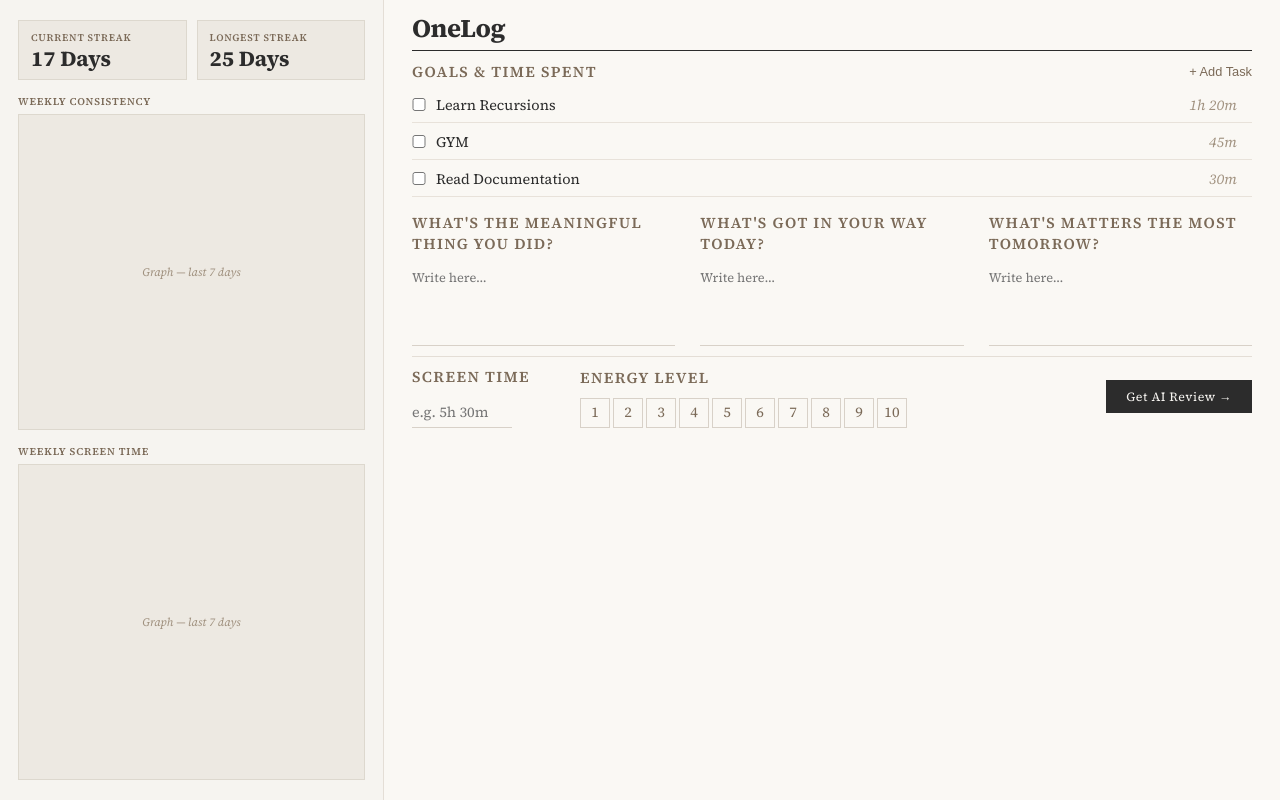
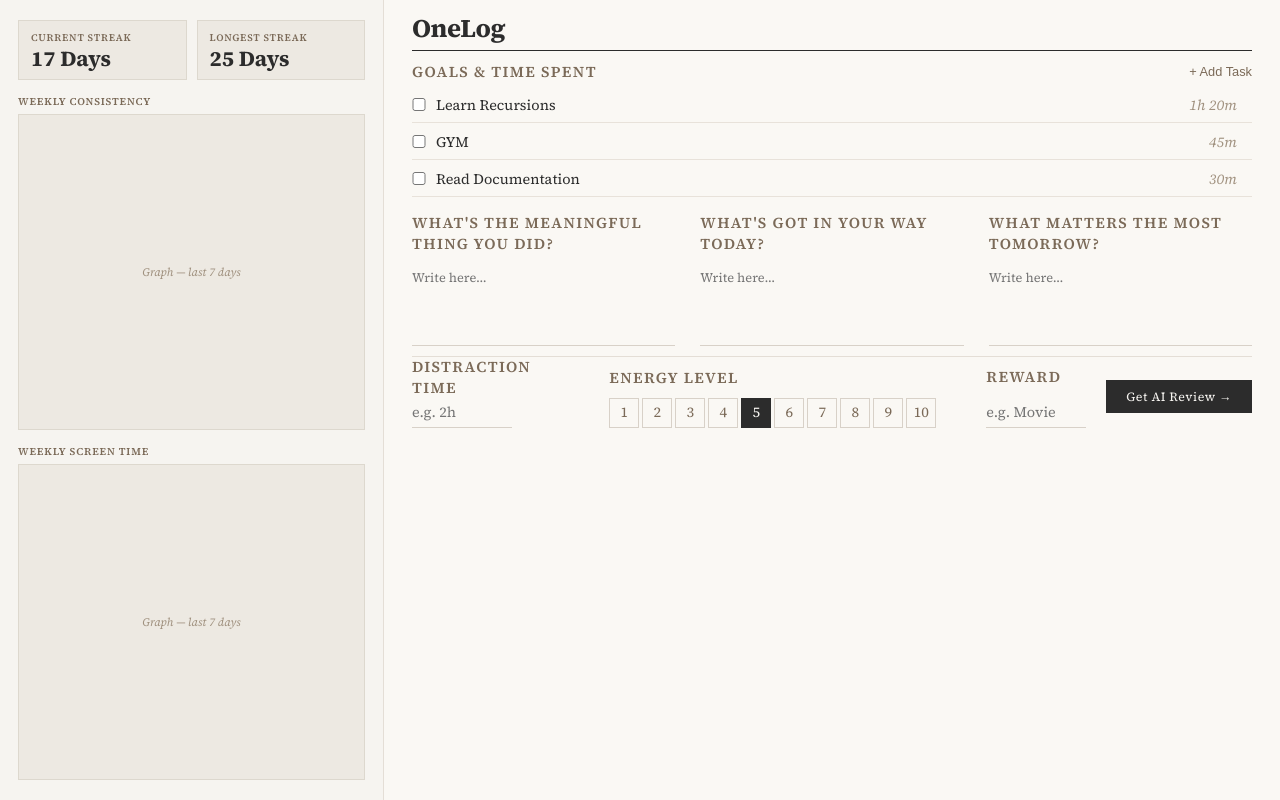
Before and after one commit to Vardhan2006/OneLog, a React (Vite) app: page / in a window 1280 px wide. Built offline with nearby package versions, Linux system fonts and the light colour scheme.

Commit message:
feat(journal): complete OneLog journal interface and component architecture

```diff
--- a/src/components/journal/EnergySelector.jsx
+++ b/src/components/journal/EnergySelector.jsx
@@ -0,0 +1,31 @@
+function EnergySelector({
+  energy,
+  setEnergy,
+}) {
+  return (
+    <div className="footer-field">
+      <label>Energy Level</label>
+
+      <div className="energy-levels">
+        {[1,2,3,4,5,6,7,8,9,10].map((n) => (
+          <button
+            key={n}
+            type="button"
+            className={
+              energy === n
+                ? "active"
+                : ""
+            }
+            onClick={() =>
+              setEnergy(n)
+            }
+          >
+            {n}
+          </button>
+        ))}
+      </div>
+    </div>
+  );
+}
+
+export default EnergySelector;
--- a/src/components/journal/JournalForm.jsx
+++ b/src/components/journal/JournalForm.jsx
@@ -0,0 +1,72 @@
+
+
+function JournalForm({
+  screenTime,
+  setScreenTime,
+  questions,
+  setQuestions,
+}) {
+  const handleQuestionChange = (field, value) => {
+    setQuestions({
+      ...questions,
+      [field]: value,
+    });
+  };
+
+  return (
+    <>
+      <div className="questions-grid">
+        <div className="q-group">
+          <label>What's the meaningful thing you did?</label>
+
+          <textarea
+            rows="4"
+            placeholder="Write here…"
+            value={questions.forward}
+            onChange={(e) =>
+              handleQuestionChange(
+                "forward",
+                e.target.value
+              )
+            }
+          />
+        </div>
+
+        <div className="q-group">
+          <label>What's got in your way today?</label>
+
+          <textarea
+            rows="4"
+            placeholder="Write here…"
+            value={questions.obstacle}
+            onChange={(e) =>
+              handleQuestionChange(
+                "obstacle",
+                e.target.value
+              )
+            }
+          />
+        </div>
+
+        <div className="q-group">
+          <label>What matters the most tomorrow?</label>
+
+          <textarea
+            rows="4"
+            placeholder="Write here…"
+            value={questions.tomorrow}
+            onChange={(e) =>
+              handleQuestionChange(
+                "tomorrow",
+                e.target.value
+              )
+            }
+          />
+        </div>
+      </div>
+
+    </>
+  );
+}
+
+export default JournalForm;
--- /dev/null
+++ b/src/components/journal/Reward.jsx
@@ -0,0 +1,18 @@
+function Reward({ reward, setReward }) {
+  return (
+    <div className="footer-field">
+      <label>Reward</label>
+
+      <input
+        type="text"
+        placeholder="e.g. Movie"
+        value={reward}
+        onChange={(e) =>
+          setReward(e.target.value)
+        }
+      />
+    </div>
+  );
+}
+
+export default Reward;
--- /dev/null
+++ b/src/components/journal/ScreenTime.jsx
@@ -0,0 +1,21 @@
+function ScreenTime({
+  screenTime,
+  setScreenTime,
+}) {
+  return (
+    <div className="footer-field">
+      <label>Distraction Time</label>
+
+      <input
+        type="text"
+        placeholder="e.g. 2h"
+        value={screenTime}
+        onChange={(e) =>
+          setScreenTime(e.target.value)
+        }
+      />
+    </div>
+  );
+}
+
+export default ScreenTime;
--- a/src/pages/Home.jsx
+++ b/src/pages/Home.jsx
@@ -1,18 +1,35 @@
 import "../styles/Home.css";
+import { useState } from "react";
+
 import TaskList from "../components/journal/TaskList";
+import JournalForm from "../components/journal/JournalForm";
+import EnergySelector from "../components/journal/EnergySelector";
+import ScreenTime from "../components/journal/ScreenTime";
+import Reward from "../components/journal/Reward";
 
 function Home() {
+  const [screenTime, setScreenTime] = useState("");
+
+  const [energy, setEnergy] = useState(5);
+
+  const [questions, setQuestions] = useState({
+    forward: "",
+    obstacle: "",
+    tomorrow: "",
+  });
+
+  const [reward, setReward] = useState("");
+
   return (
     <div className="home">
-
-      {/* ── Dashboard Panel (unchanged) ── */}
+      {/* Dashboard Panel */}
       <div className="dashboard-panel">
-
         <div className="stat-section">
           <div className="stat">
             <h3>Current Streak</h3>
             <p>17 Days</p>
           </div>
+
           <div className="stat">
             <h3>Longest Streak</h3>
             <p>25 Days</p>
@@ -21,65 +38,55 @@ function Home() {
 
         <div className="graph-card">
           <h3>Weekly Consistency</h3>
-          <div className="graph-placeholder">Graph — last 7 days</div>
+          <div className="graph-placeholder">
+            Graph — last 7 days
+          </div>
         </div>
 
         <div className="graph-card">
           <h3>Weekly Screen Time</h3>
-          <div className="graph-placeholder">Graph — last 7 days</div>
+          <div className="graph-placeholder">
+            Graph — last 7 days
+          </div>
         </div>
       </div>
 
-      {/* ── Journal Panel ── */}
+      {/* Journal Panel */}
       <div className="journal-panel">
         <div className="journal-inner">
           <h1 className="logo">OneLog</h1>
 
-          {/* Tasks */}
           <TaskList />
 
-          {/* 3 questions in a row */}
-          <div className="questions-grid">
-            <div className="q-group">
-              <label>What's the meaningful thing you did?</label>
-              <textarea rows="4" placeholder="Write here…" />
-            </div>
-            <div className="q-group">
-              <label>What's got in your way today?</label>
-              <textarea rows="4" placeholder="Write here…" />
-            </div>
-            <div className="q-group">
-              <label>What's matters the most tomorrow?</label>
-              <textarea rows="4" placeholder="Write here…" />
-            </div>
-          </div>
+          <JournalForm
+            questions={questions}
+            setQuestions={setQuestions}
+          />
 
-          {/* Footer */}
           <div className="journal-footer">
             <div className="footer-fields">
+              <ScreenTime
+                screenTime={screenTime}
+                setScreenTime={setScreenTime}
+              />
 
-              <div className="footer-field">
-                <label>Screen Time</label>
-                <input type="text" placeholder="e.g. 5h 30m" />
-              </div>
+              <EnergySelector
+                energy={energy}
+                setEnergy={setEnergy}
+              />
 
-              <div className="footer-field">
-                <label>Energy Level</label>
-                <div className="energy-levels">
-                  {[1, 2, 3, 4, 5, 6, 7, 8, 9, 10].map(n => (
-                    <button key={n} type="button">{n}</button>
-                  ))}
-                </div>
-              </div>
-
+              <Reward
+                reward={reward}
+                setReward={setReward}
+              />
             </div>
 
-            <button className="review-btn">Get AI Review →</button>
+            <button className="review-btn">
+              Get AI Review →
+            </button>
           </div>
-
         </div>
       </div>
-
     </div>
   );
 }
```
